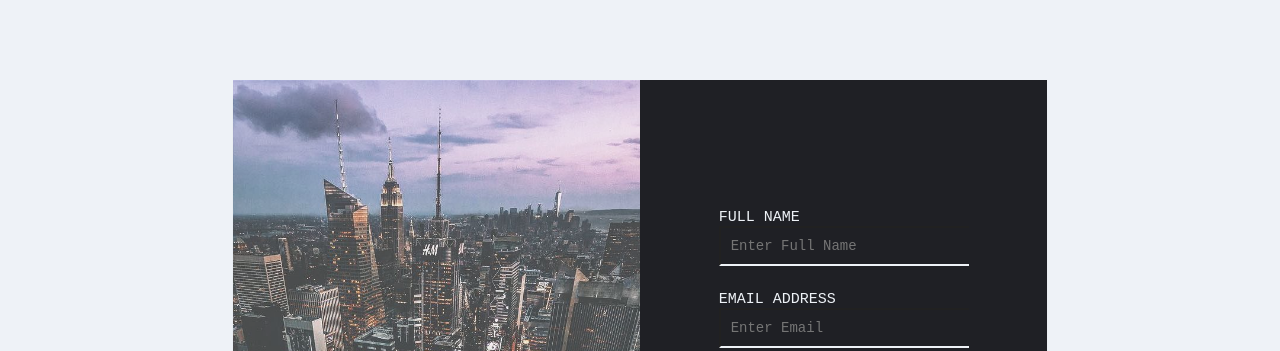
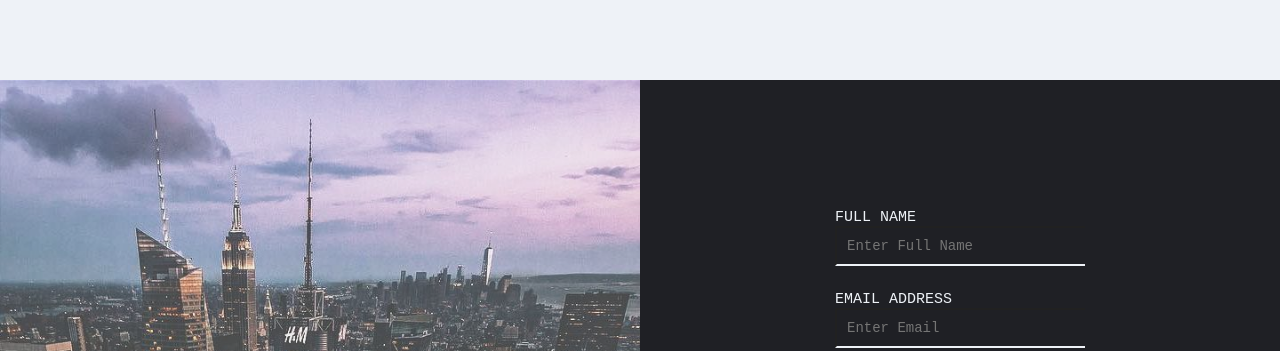
Before and after one commit to emmypuch/Login-Page, a plain HTML site: page index.html in a window 1280 px wide. Shown: the top 351 px of the page. Drawn offline with Linux system fonts and the light colour scheme.

Commit message:
modified Login_page

```diff
--- a/main.css
+++ b/main.css
@@ -17,7 +17,8 @@ body {
 }
 
 #flex-container {
-  padding: 0 20px;
+  padding: 0;
+  flex-basis: 100%;
 }
 
 .flex-wrapper {
@@ -269,10 +270,10 @@ button:hover {
 /*responsiveness*/
 
 @media (max-width: 700px) {
-  #flex-container {
+  /* #flex-container {
     padding: 0;
     flex-basis: 100%;
-  }
+  } */
 
   .flex-wrapper {
     flex-direction: column;
```
